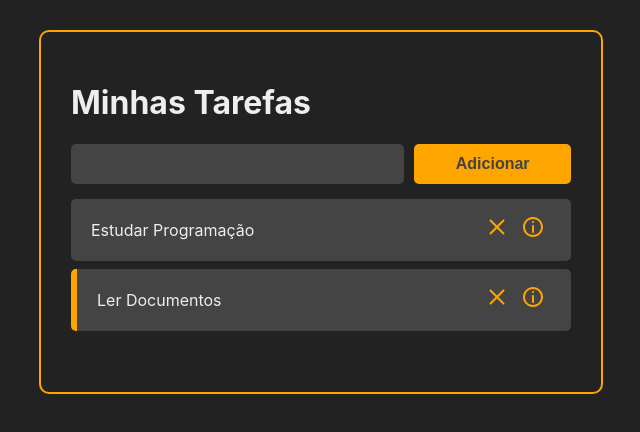
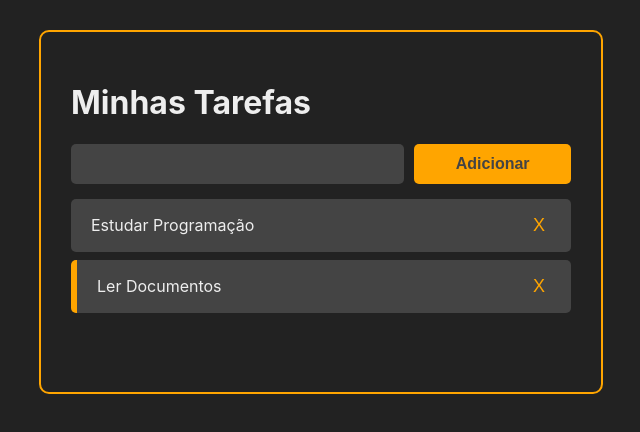
Before and after one commit to devroboco/to-do-list-react, a React (Create React App) app: page / in a window 1280 px wide. Shown: the top 432 px of the page, without its empty margins (319-959 px from the left). Built offline with nearby package versions, Linux system fonts and the light colour scheme.

Commit message:
adding the finals freatures

```diff
--- a/package.json
+++ b/package.json
@@ -9,6 +9,7 @@
     "react": "^18.2.0",
     "react-dom": "^18.2.0",
     "react-icons": "^4.10.1",
+    "react-router-dom": "^6.15.0",
     "react-scripts": "5.0.1",
     "uuid": "^9.0.0",
     "web-vitals": "^2.1.4"
--- a/src/App.jsx
+++ b/src/App.jsx
@@ -1,5 +1,4 @@
 import React, { useState } from "react";
-import { v4 as uuidv4 } from "uuid";
 
 import Header from "./components/Header";
 import Tasks from "./components/Tasks";
@@ -36,7 +35,7 @@ const App = () => {
       ...tasks,
       {
         title: taskTitle,
-        id: uuidv4(),
+        id: Math.random(10),
         completed: false,
       },
     ];
--- a/src/components/Task.css
+++ b/src/components/Task.css
@@ -9,14 +9,14 @@
   align-items: center;
 }
 
-.task-title {
+.task-title,
+.remove-task-button {
   cursor: pointer;
 }
 
-.remove-task-button,
-.see-task-details-button {
+.remove-task-button {
   background-color: #444;
   border: none;
-  font-size: 24px;
+  font-size: 18px;
   color: orange;
 }
--- a/src/components/Task.jsx
+++ b/src/components/Task.jsx
@@ -1,5 +1,4 @@
 import React from "react";
-import { CgClose, CgInfo } from "react-icons/cg";
 
 import "./Task.css";
 
@@ -18,10 +17,7 @@ const Task = ({ task, handleTaskClick, handleTaskDeletion }) => {
           className="remove-task-button"
           onClick={() => handleTaskDeletion(task.id)}
         >
-          <CgClose />
-        </button>
-        <button className="see-task-details-button">
-          <CgInfo />
+          X
         </button>
       </div>
     </div>
```
Also changed, not shown: 1 other file (tests, documents, lock files or other folders).
